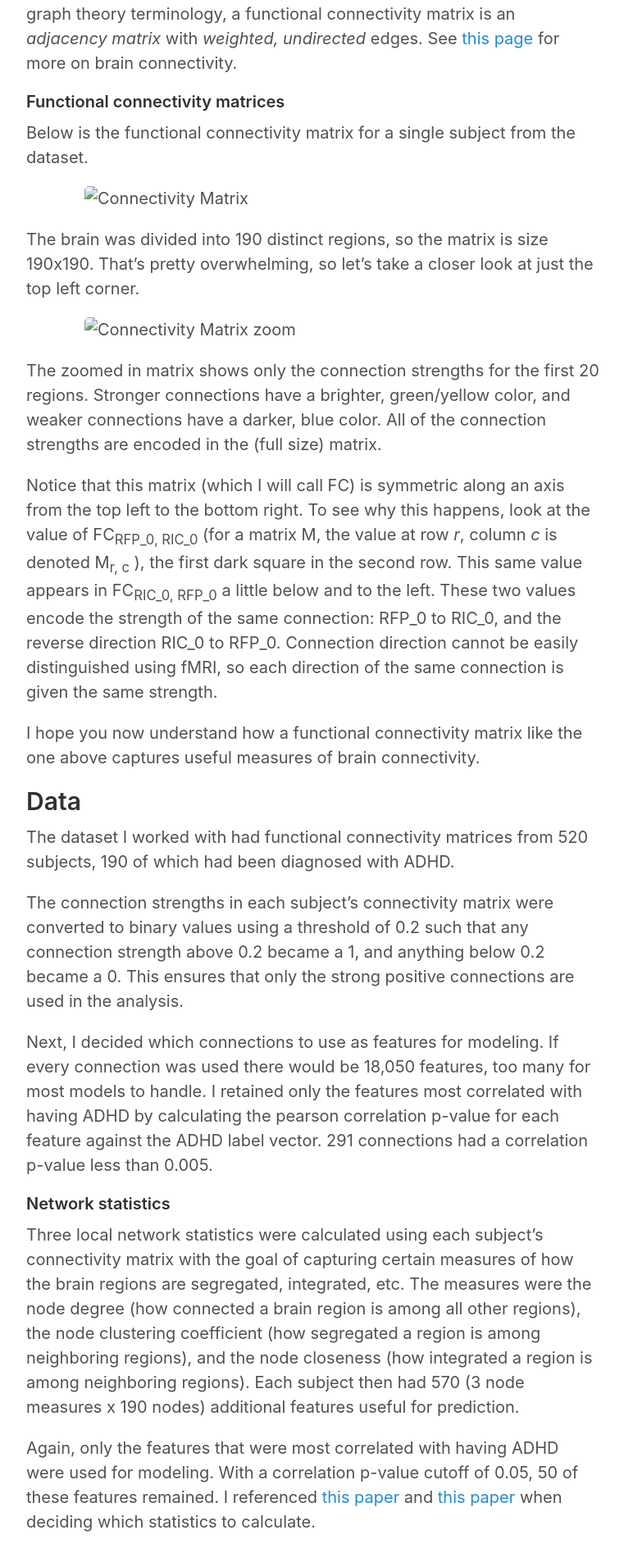
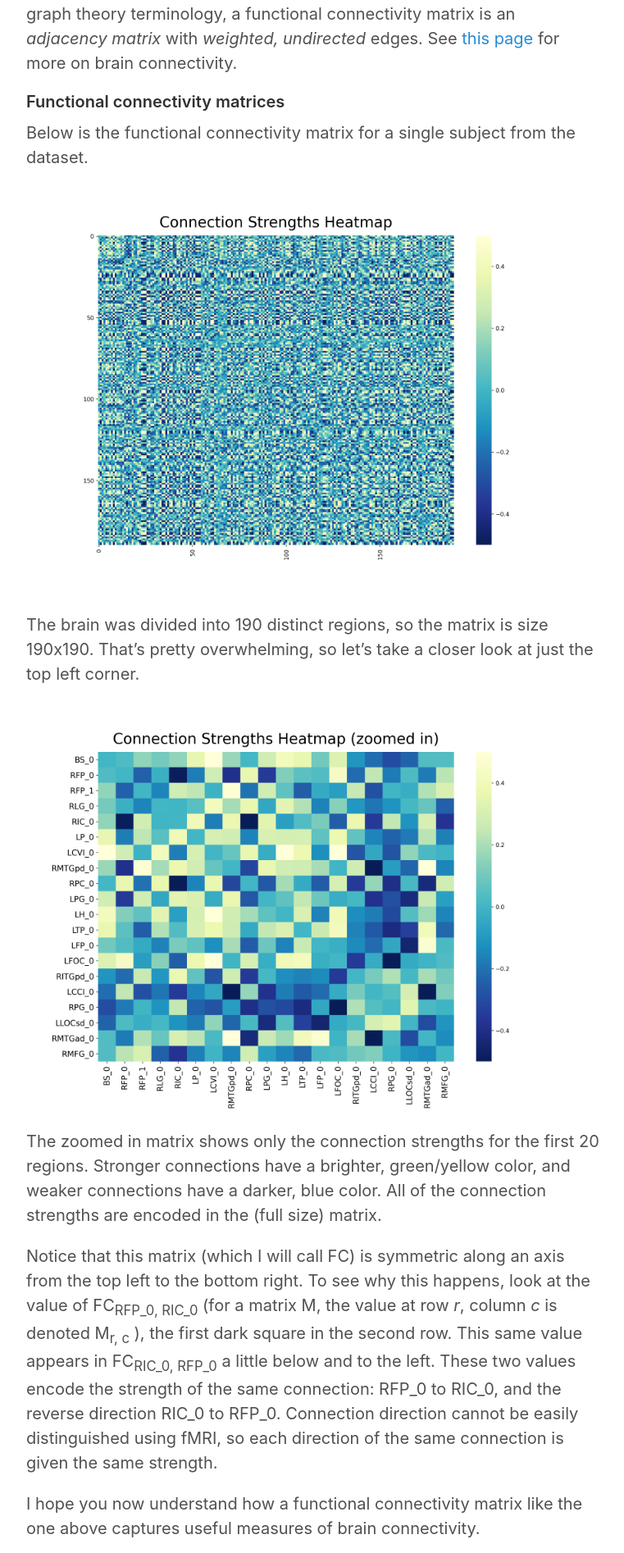
Before and after one commit to snisher/snisher.github.io, a Jekyll site: the page built from _posts/2020-05-6-ADHD.md, in a window 1280 px wide. Shown: the part 896-2790 px from the top of the page at 82% size, without its empty margins (258-1019 px from the left). Built offline with Jekyll 4.4.1, drawn with Linux system fonts in a browser that asks for light colours.

Commit message:
Update 2020-05-6-ADHD.md

```diff
--- a/_posts/2020-05-6-ADHD.md
+++ b/_posts/2020-05-6-ADHD.md
@@ -24,15 +24,11 @@ The connection strength data comes in the form of a *connectivity matrix*, which
 
 Below is the functional connectivity matrix for a single subject from the dataset.
 
-<figure>
-  <img src="../images/p3_heat_map.png" alt="Connectivity Matrix" class="center">
-</figure>
+![connectivity matrix]({{ site.url }}/images/p3_heat_map.png)
 
 The brain was divided into 190 distinct regions, so the matrix is size 190x190. That's pretty overwhelming, so let's take a closer look at just the top left corner.
 
-<figure>
-  <img src="../images/p3_heat_map_zoom.png" alt="Connectivity Matrix zoom" class="center">
-</figure>
+![connectivity matrix zoom]({{ site.url }}/images/p3_heat_map_zoom.png)
 
 The zoomed in matrix shows only the connection strengths for the first 20 regions. Stronger connections have a brighter, green/yellow color, and weaker connections have a darker, blue color. All of the connection strengths are encoded in the (full size) matrix.
 
@@ -66,9 +62,7 @@ The [**ROC AUC**](https://en.wikipedia.org/wiki/Receiver_operating_characteristi
 
 The confusion matrix for the final predictions on the held-out data is below.
 
-<figure>
-  <img src="../images/p3_confusion_matrix.png" alt="Confusion Matrix" class="center">
-</figure>
+![confusion matrix]({{ site.url }}/images/p3_confusion_matrix.png)
 
 ## Model interpretation
 
@@ -76,8 +70,6 @@ The confusion matrix for the final predictions on the held-out data is below.
 
 The plot is a bit confusing so I'll explain the first feature, 'RPP_0 --> RCCII_0', at the very top. The value of this connection strength was the most predictive feature out of every feature provided to the model. Large values of this connection strength (pink dots) were strongly predictive of having ADHD (positive impact on model output, because ADHD is the positive class, labeled as 1). However, small values of this connection strength (blue dots) had little effect on the model output.
 
-<figure>
-  <img src="../images/p3_shap_summary.png" alt="Feature Importance" class="center">
-</figure>
+![shap]({{ site.url }}/images/p3_shap_summary.png)
 
 Pink dots mean the connection was strong, and blue values mean the connection was weak. With this in mind, we can see that sometimes strong connections were predictive of having ADHD, while other times strong connections were predictive of *not* having ADHD. From this we can infer that ADHD is characterized by the upregulation of a specific set of connections as well as the downregulation of others. For example, this model indicates that **the connection between the *right planum polare* and the *right cerebellum crus II*** (RPP_0 --> RCCII_0) **is upregulated in those with ADHD**. Feature importance analysis could guide future research into the physiology of ADHD.
```
